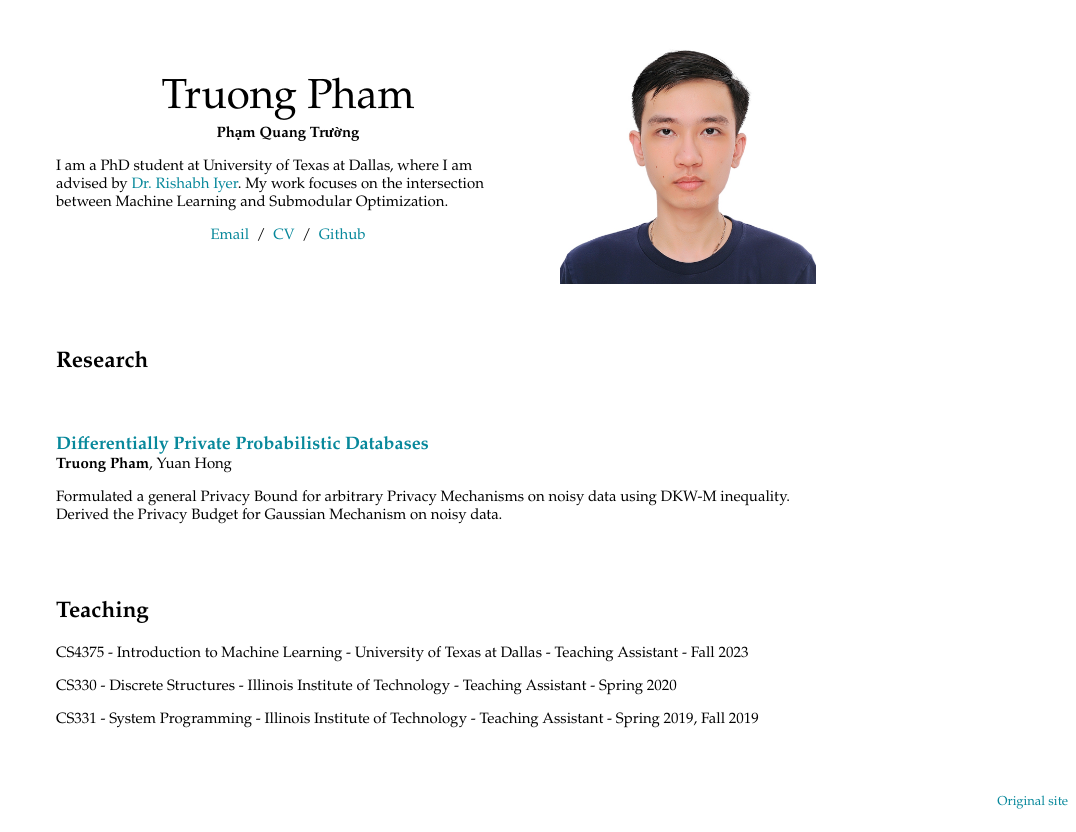
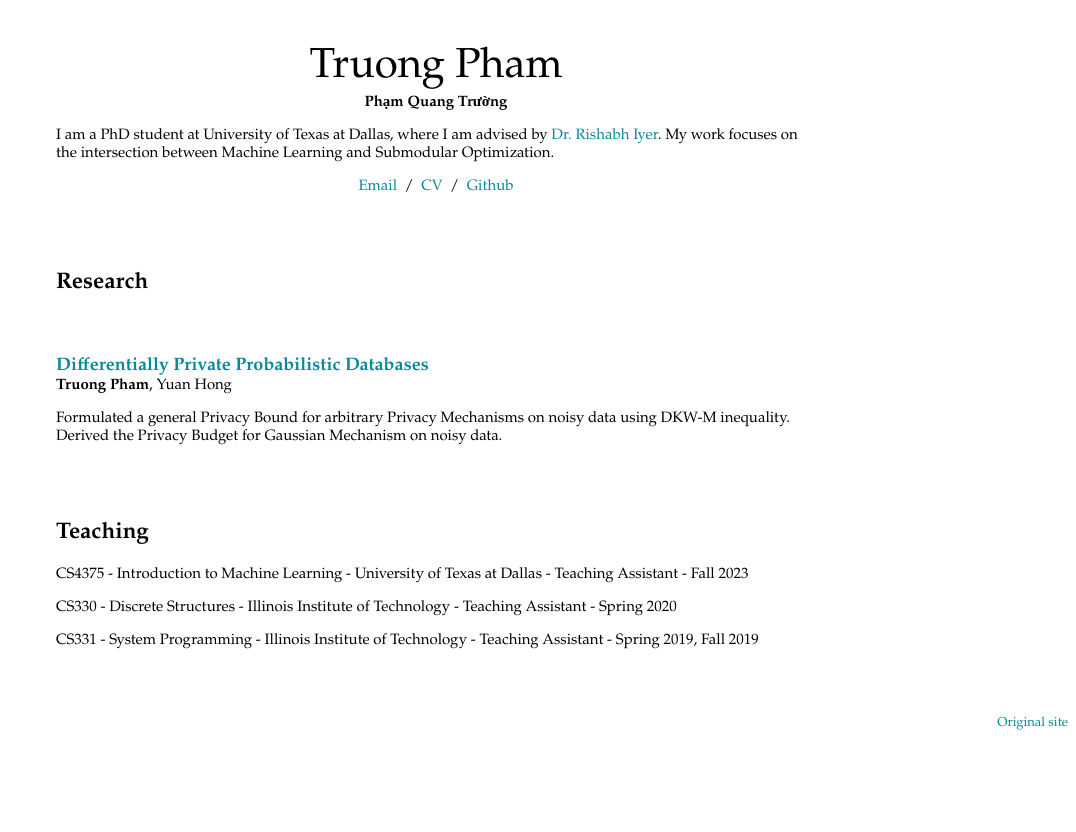
Before and after one commit to truongpham99/truongpham99.github.io, a plain HTML site: page index.html in a window 1280 px wide. Shown: the whole page, without its empty margins (204-1280 px from the left). After the commit the page ends 800 px from the top, so only its background shows below. Drawn offline with Linux system fonts and the light colour scheme.

Commit message:
Update index.html

```diff
--- a/index.html
+++ b/index.html
@@ -29,9 +29,11 @@
                 <a href="https://github.com/truongpham99/">Github</a>
               </p>
             </td>
-            <td style="padding:2.5%;width:40%;max-width:40%">
+
+            <!-- <td style="padding:2.5%;width:40%;max-width:40%">
               <img style="width:100%;max-width:100%" alt="profile photo" src="images/mepoggies.jpg">
             </td>
+            -->
           </tr>
         </tbody></table>
         <table style="width:100%;border:0px;border-spacing:0px;border-collapse:separate;margin-right:auto;margin-left:auto;"><tbody>
```
